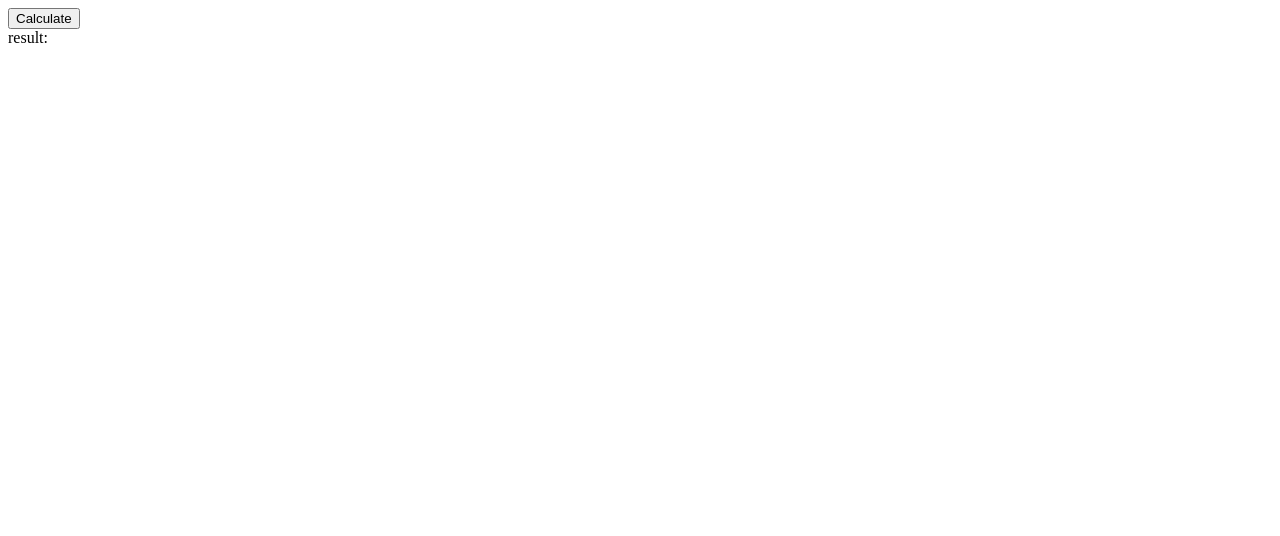
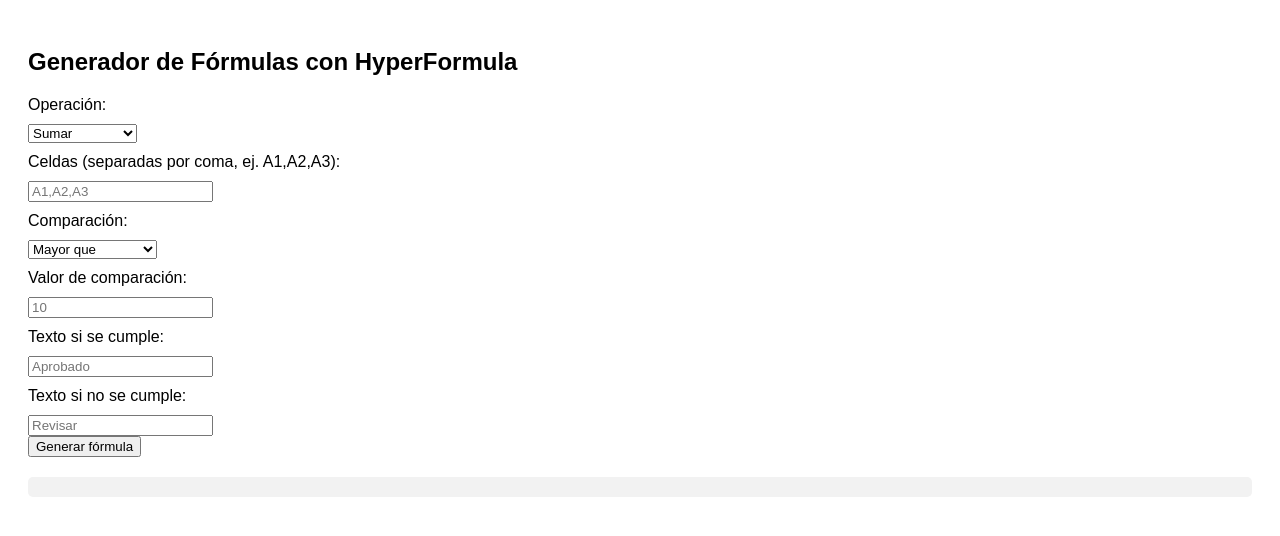
Before and after one commit to doki-JP/Prueba-Arquitectura, a website: page index.html in a window 1280 px wide. Drawn offline with Linux system fonts and the light colour scheme.

Commit message:
Prueba de creación de fórmula

```diff
--- a/index.html
+++ b/index.html
@@ -1,28 +1,69 @@
 <!DOCTYPE html>
-<html>
-  <head>
-    <meta charset="utf-8" />
-    <meta name="viewport" content="width=device-width, initial-scale=1.0" />
-    <title>HyperFormula demo</title>
-  </head>
+<html lang="es">
+<head>
+  <meta charset="UTF-8" />
+  <meta name="viewport" content="width=device-width, initial-scale=1.0" />
+  <title>Generador de Fórmulas</title>
+  <style>
+    body { font-family: Arial, sans-serif; padding: 20px; }
+    label, select, input { display: block; margin-top: 10px; }
+    .resultado { margin-top: 20px; padding: 10px; background: #f2f2f2; border-radius: 5px; }
+  </style>
+</head>
+<body>
+  <h2>Generador de Fórmulas con HyperFormula</h2>
 
-  <body>
-    <div class="example">
-  <button id="calculate" class="button run">
-    Calculate
-  </button>
-  <div class="message-box">
-    <span><span id="address-output"></span> result: <strong id="result-output"></strong></span>
-  </div>
-  <table class="spreadsheet">
-    <colgroup>
-      <col style="width:30%"/>
-      <col style="width:30%"/>
-      <col style="width:30%"/>
-    </colgroup>
-    <thead></thead>
-    <tbody></tbody>
-  </table>
-</div>
-  </body>
+  <label>Operación:
+    <select id="operacion">
+      <option value="SUM">Sumar</option>
+      <option value="AVERAGE">Promediar</option>
+      <option value="COUNTA">Contar valores</option>
+    </select>
+  </label>
+
+  <label>Celdas (separadas por coma, ej. A1,A2,A3):
+    <input type="text" id="celdas" placeholder="A1,A2,A3">
+  </label>
+
+  <label>Comparación:
+    <select id="comparador">
+      <option value=">">Mayor que</option>
+      <option value="<">Menor que</option>
+      <option value=">=">Mayor o igual que</option>
+      <option value="<=">Menor o igual que</option>
+      <option value="=">Igual a</option>
+    </select>
+  </label>
+
+  <label>Valor de comparación:
+    <input type="number" id="valorComparacion" placeholder="10">
+  </label>
+
+  <label>Texto si se cumple:
+    <input type="text" id="verdadero" placeholder="Aprobado">
+  </label>
+
+  <label>Texto si no se cumple:
+    <input type="text" id="falso" placeholder="Revisar">
+  </label>
+
+  <button onclick="generarFormula()">Generar fórmula</button>
+
+  <div class="resultado" id="resultado"></div>
+
+  <script>
+    function generarFormula() {
+      const operacion = document.getElementById("operacion").value;
+      const celdas = document.getElementById("celdas").value;
+      const comparador = document.getElementById("comparador").value;
+      const valor = document.getElementById("valorComparacion").value;
+      const verdadero = document.getElementById("verdadero").value;
+      const falso = document.getElementById("falso").value;
+
+      const formula = `=IF(${operacion}(${celdas})${comparador}${valor},"${verdadero}","${falso}")`;
+
+      document.getElementById("resultado").innerText = `Fórmula generada:\n${formula}`;
+    }
+  </script>
+</body>
 </html>
```
